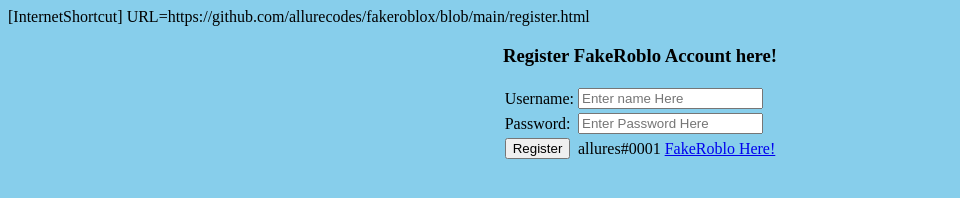
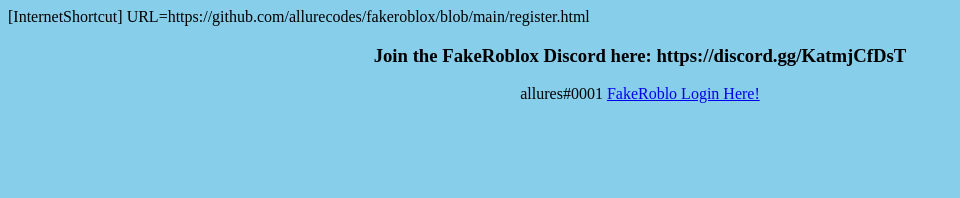
Before and after one commit to allurecodes/fakeroblox, a plain HTML site: page register.html in a window 1280 px wide. Shown: the whole page, without its empty margins (0-960 px from the left). Drawn offline with Linux system fonts and the light colour scheme.

Commit message:
Update register.html

```diff
--- a/register.html
+++ b/register.html
@@ -10,24 +10,12 @@
 </head>
 <body>
   <center>
-  <h3>Register FakeRoblo Account here!</h3>
-
-    <form action="" method="post">
-      <table>
-        <tr>
-          <td>Username:</td>
-          <td><input type="text" name="user" placeholder="Enter name Here"></td>
-        </tr>
-        <tr>
-          <td>Password:</td>
-          <td><input type="password" name="user_pass" placeholder="Enter Password Here"></td>
-        </tr>
-        <tr>
+  <h3>Join the FakeRoblox Discord here: https://discord.gg/KatmjCfDsT</h3>
 
 
 
-           <td><input type="submit" name="submit" value="Register"></td>
-           <td><p>allures#0001 <a href="index.html">FakeRoblo Here!</a></p></td>
+
+           <td><p>allures#0001 <a href="index.html">FakeRoblo Login Here!</a></p></td>
         </tr>
       </table>
   </form>
```
